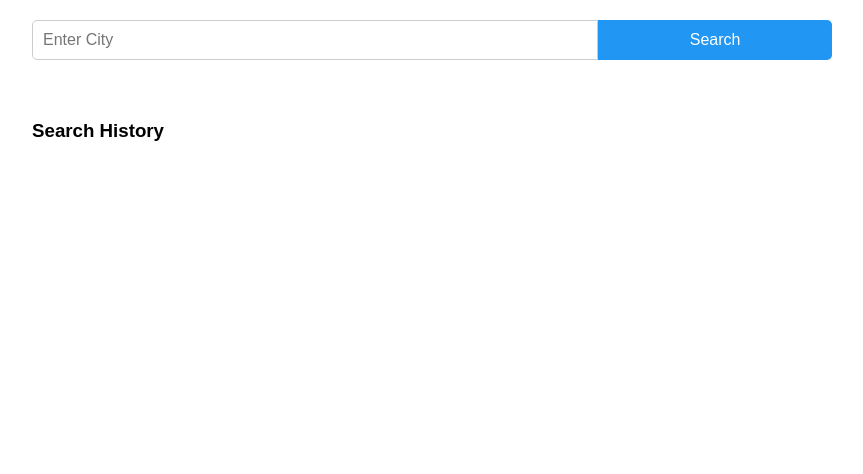
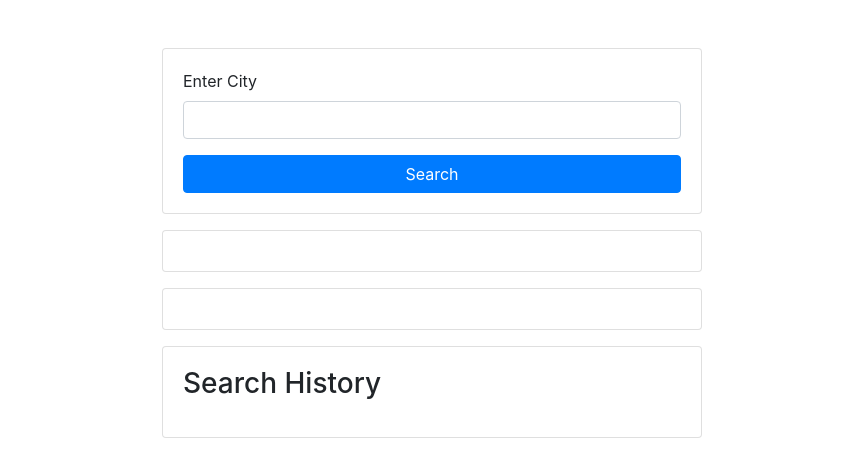
Before and after one commit to PeteMcKasty/Weather-App, a plain HTML site: page index.html in a window 1280 px wide. Shown: the whole page, without its empty margins (208-1071 px from the left). Drawn offline with nearby package versions, Linux system fonts and the light colour scheme; files that its build step writes are made by us from their sources.

Commit message:
added bootstrap styling to css

```diff
--- a/index.html
+++ b/index.html
@@ -5,17 +5,40 @@
     <meta http-equiv="X-UA-Compatible" content="IE=edge">
     <meta name="viewport" content="width=device-width, initial-scale=1.0">
     <title>Weather Dashboard</title>
-    <link rel="stylesheet" href="style.css">
+    <link rel="stylesheet" href="https://cdnjs.cloudflare.com/ajax/libs/twitter-bootstrap/4.6.0/css/bootstrap.min.css">
 </head>
 <body>
-    <div id="weather-dashboard">
-      <div id="search-form">
-        <input type="text" id="city-input" placeholder="Enter City">
-        <button id="search-btn">Search</button>
+    <div class="container">
+        <div class="row justify-content-center">
+            <div class="col-md-6">
+                <div class="card mt-5">
+                    <div class="card-body">
+                        <form>
+                            <div class="form-group">
+                                <label for="city-input">Enter City</label>
+                                <input type="text" class="form-control" id="city-input">
                             </div>
+                            <button type="submit" class="btn btn-primary btn-block" id="search-btn">Search</button>
+                        </form>
+                    </div>
+                </div>
+                <div class="card mt-3">
+                    <div class="card-body">
                         <div id="current-weather"></div>
+                    </div>
+                </div>
+                <div class="card mt-3">
+                    <div class="card-body">
                         <div id="forecast"></div>
+                    </div>
+                </div>
+                <div class="card mt-3">
+                    <div class="card-body">
                         <div id="search-history"></div>
+                    </div>
+                </div>
+            </div>
+        </div>
     </div>
     <script src="./assets/script.js"></script>
 </body>
```
Lines whose indentation alone changed are shown as unchanged.
